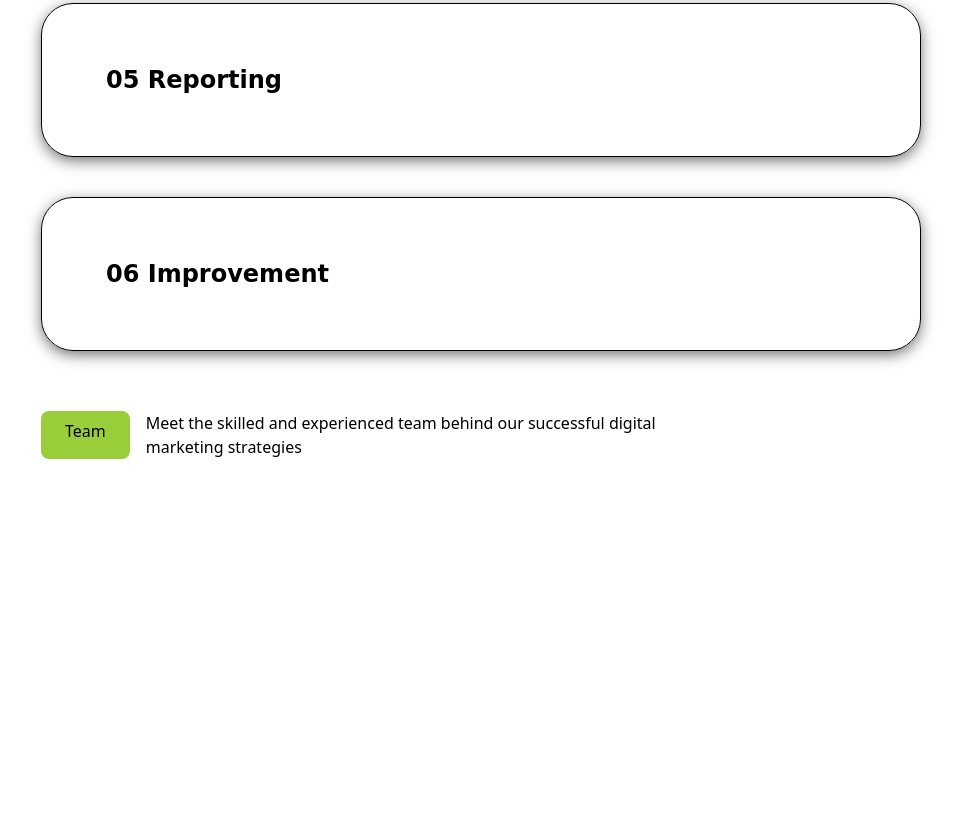
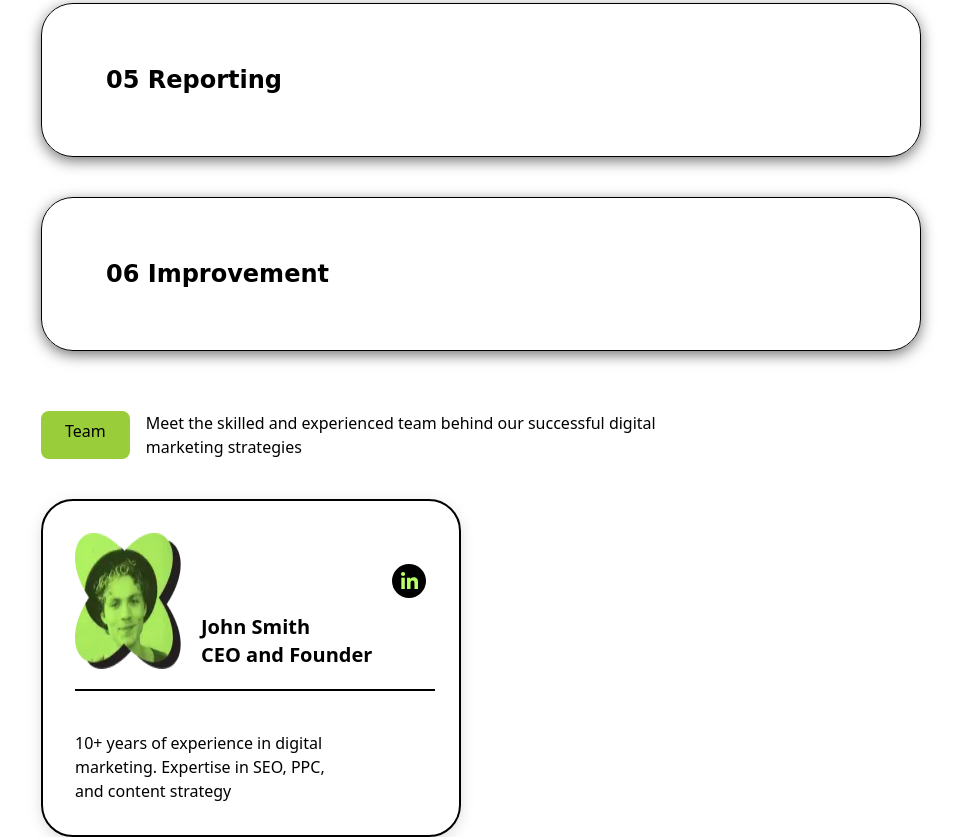
Before and after one commit to Oxbee27/landscape, a website: page src/index.html in a window 1280 px wide. Shown: the part 3567-4404 px from the top of the page, without its empty margins (159-1120 px from the left). Before the commit the page ends 4026 px from the top, so only its background shows below. Drawn offline with Linux system fonts and the light colour scheme; a web font is replaced by a local one.

Commit message:
updating

```diff
--- a/src/index.html
+++ b/src/index.html
@@ -409,9 +409,22 @@
                 <header class="flex  mt-15  gap-4 ">
                     <h1 class="rounded-lg px-6 py-2 bg-[#99CD39]">Team</h1>
 
-    <h2>Meet the skilled and experienced team behind our successful digital <br> marketing strategies</h2>
+                    <h2>Meet the skilled and experienced team behind our successful digital <br> marketing strategies
+                    </h2>
                 </header>
+                <section class=" px-8 py-8  gap-2 mt-10 rounded-4xl border-2 w-[420px] shadow-[0_4px_15px_-1px_rgba(0,0,0,0.15)]">
+                    <div class="flex gap-5  " >
+                        <img src="/img/_image (6).webp" alt="" class=" ">
 
+                        <h3 class="text-xl font-bold mt-20">John Smith <br>
+                            CEO and Founder</h3>
+                        <img src="/img/_image (13).svg" alt=""  class="mb-10">
+                    </div>
+                    <div class="border-1 w-90 mt-5"></div>
+
+                    <p class="mt-10">10+ years of experience in digital <br> marketing. Expertise in SEO, PPC, <br> and content strategy</p>
+
+                </section>
 
 
             </article>
```
Also changed, not shown: src/output.css. Lines whose indentation alone changed are shown as unchanged.
